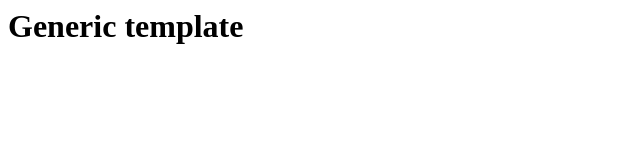
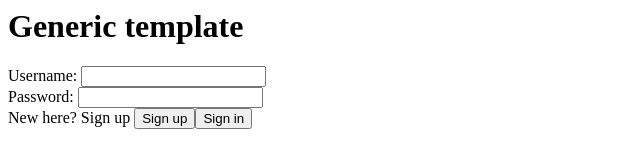
Before and after one commit to mwang840/SuperSix, a plain HTML site: page index.html in a window 1280 px wide. Shown: the whole page, without its empty margins (0-640 px from the left). Drawn offline with Linux system fonts and the light colour scheme.

Commit message:
Add login template

```diff
--- a/index.html
+++ b/index.html
@@ -5,5 +5,20 @@
 </head>
 <body>
     <h1 id="system-message">Generic template</h1>
+
+    <div>
+        <form id='nameform' action="profile/">
+            <div class='form-group'>
+                <label for='user'>Username:</label>
+                <input id='user' type='text' class='form-control' required>
+            </div>
+            <div class='form-group'>
+              <label for='password'>Password:</label>
+              <input id='password' type='text' class='form-control' required>
+            </div>
+            <label>New here? Sign up </label><button onclick="window.location.href= 'sign-up/'; ">Sign up</button><button onclick="window.location.href= 'profile/'">Sign in</button>
+
+          </form>
+    </div>
 </body>
 </html>
```
